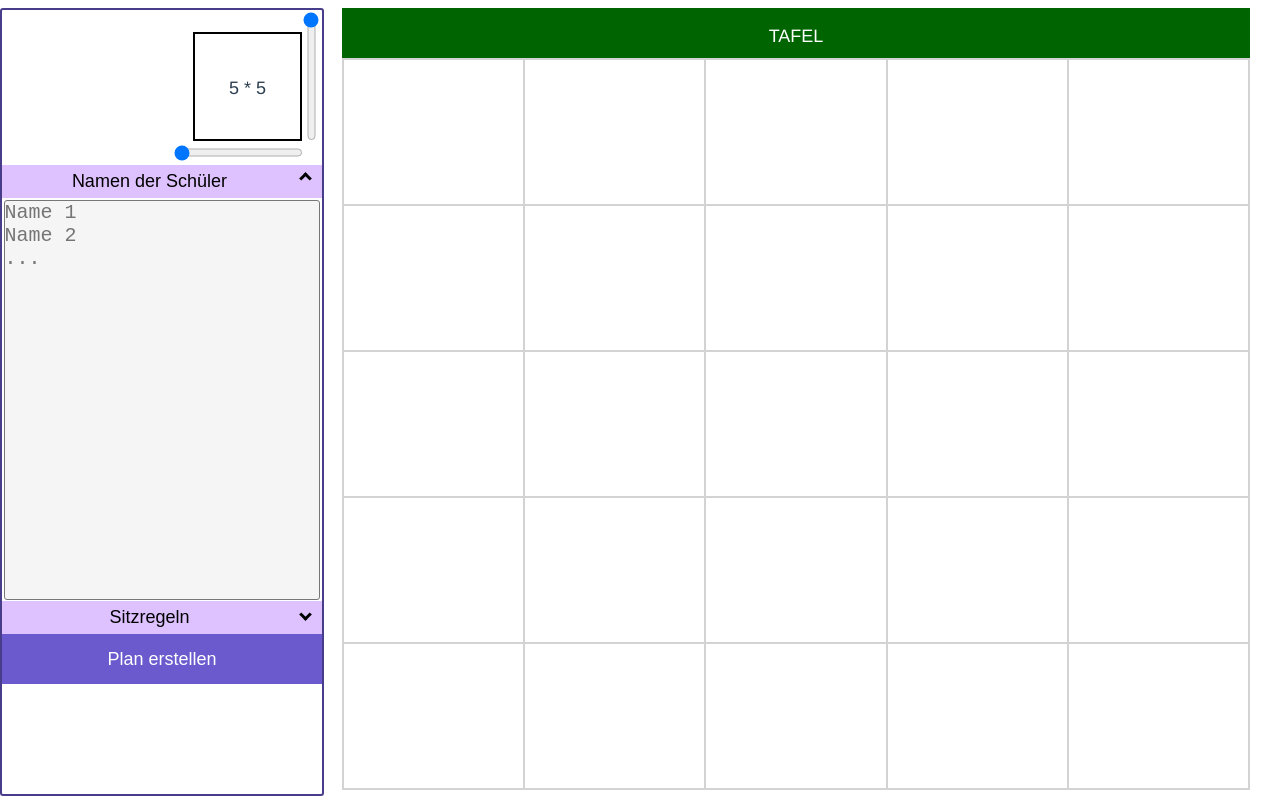
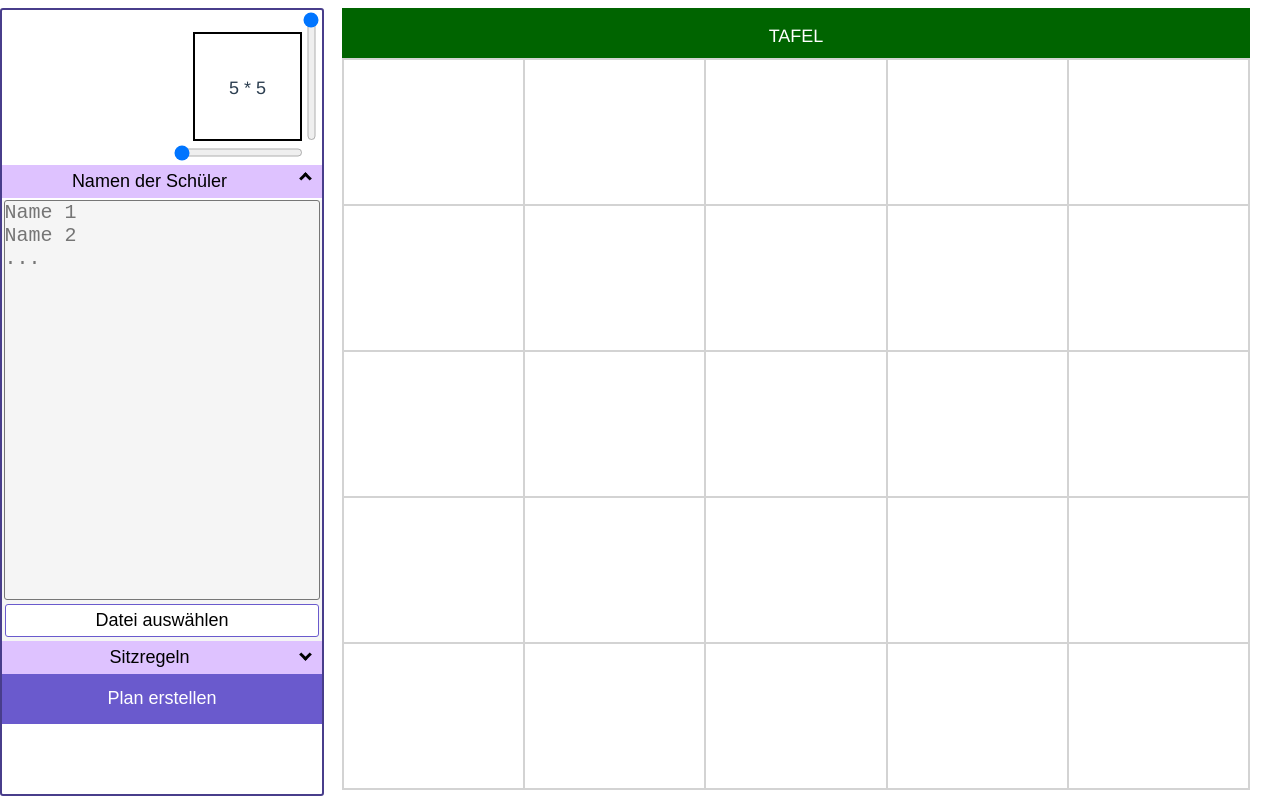
Before and after one commit to Florik3ks/sitzplatzplaner, a Vue app: page / in a window 1280 px wide. Built offline with nearby package versions, Linux system fonts and the light colour scheme.

Commit message:
sync files

```diff
--- a/src/components/Sitzplatzplaner.vue
+++ b/src/components/Sitzplatzplaner.vue
@@ -17,9 +17,13 @@
         <i v-if="studentFieldVisible" class="arrowup" style="float: right" />
       </button>
       <transition name="openTransition">
-        <!-- <div v-if="studentFieldVisible" class="studentFieldDiv"> -->
-        <textarea v-if="studentFieldVisible" class="studentField" v-model="studentFieldValue" placeholder="Name 1&#10;Name 2&#10;..."> </textarea>
-        <!-- </div> -->
+        <div v-if="studentFieldVisible" class="studentFieldDiv">
+          <textarea v-if="studentFieldVisible" class="studentField" v-model="studentFieldValue" placeholder="Name 1&#10;Name 2&#10;..."> </textarea>
+          <input type="file" accept="text/csv,application/csv" id="fileInputThingy" />
+          <button class="fileInputThingy">
+            <label for="fileInputThingy" style="width:100%;height:100%;display:block;cursor:pointer;"><span style="line-height:31px;"> Datei auswählen </span></label>
+          </button>
+        </div>
       </transition>
     </div>
 
--- a/src/style.css
+++ b/src/style.css
@@ -64,7 +64,7 @@ table {
   width: 100%;
   height: 33px;
   border-radius: 0;
-  border: 1px black;
+  border: none;
   transition: 0.3s;
   overflow: auto;
   /* background-color: rgb(213, 172, 255); */
@@ -111,6 +111,16 @@ table {
   justify-content: center;
 }
 
+.studentFieldDiv{
+  font-size: x-large;
+  width: 100%;
+  background-color: whitesmoke;
+  padding: 0;
+  resize: none;
+  box-sizing: border-box;
+  display: block;
+  margin: 0;
+}
 .studentField {
   font-size: x-large;
   margin: 0.5%;
@@ -128,7 +138,43 @@ table {
   border: 2px solid slateblue;
   border-radius: 5px;
 }
-
+.fileInputThingy{
+  width: 98%;
+  height: 33px;
+  border-radius: 3px;
+  border: 1px slateblue solid;
+  transition: 0.3s;
+  overflow: auto;
+  /* background-color: rgb(213, 172, 255); */
+  /* background-color: slateblue; */
+  margin: 1%;
+  background-color: white;
+  color: black;
+  padding: 0;
+}
+#fileInputThingy{
+  width:0.1px;
+  height: 0.1px;
+  opacity: 0;
+  overflow: hidden;
+  position: absolute;
+  z-index: -1;
+}
+input[type="file"]::file-selector-button{
+  width: 50%;
+  height: 33px;
+  border-radius: 0;
+  border: 1px slateblue solid;
+  transition: 0.3s;
+  overflow: auto;
+  /* background-color: rgb(213, 172, 255); */
+  background-color: slateblue;
+  margin: 1%;
+  color: white;
+}
+input[type="file"]::file-selector-button:hover{
+  background-color: darkslateblue;
+}
 .inpSlider {
   max-width: 90%;
 }
```
